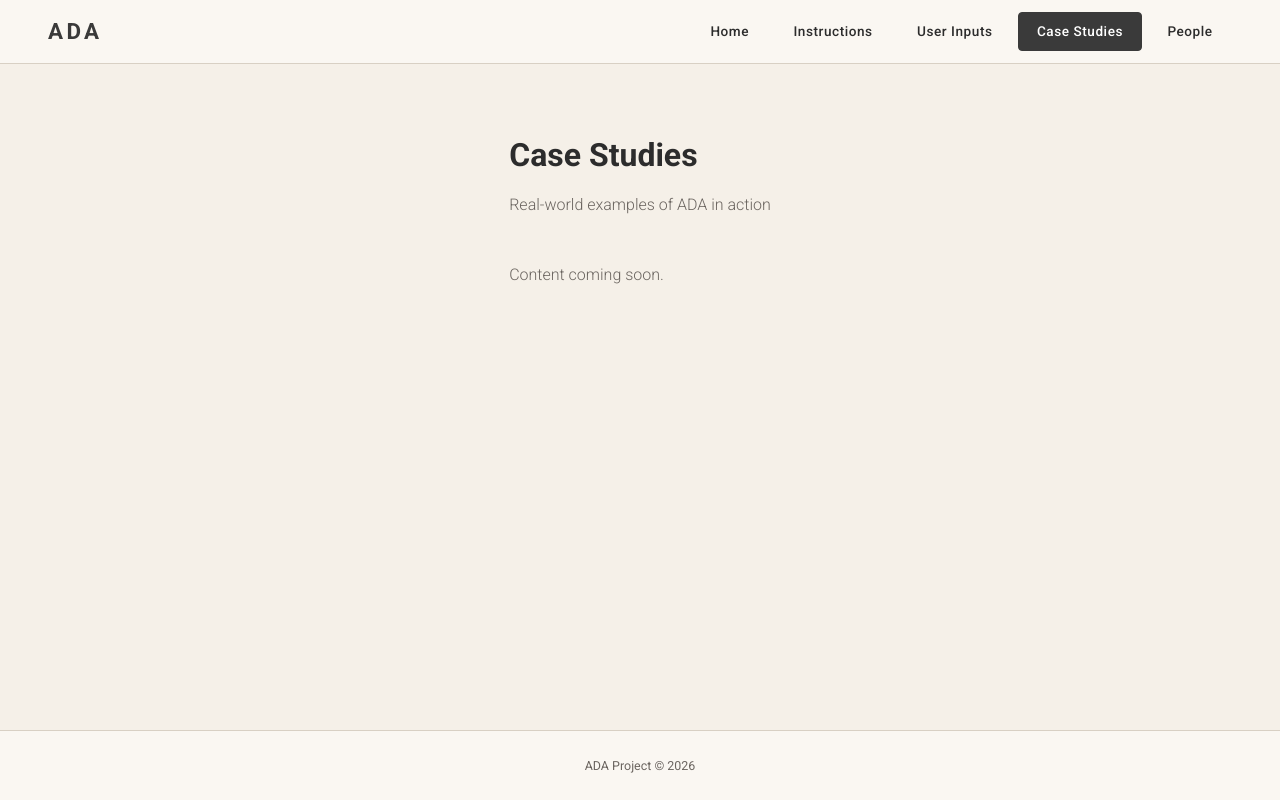
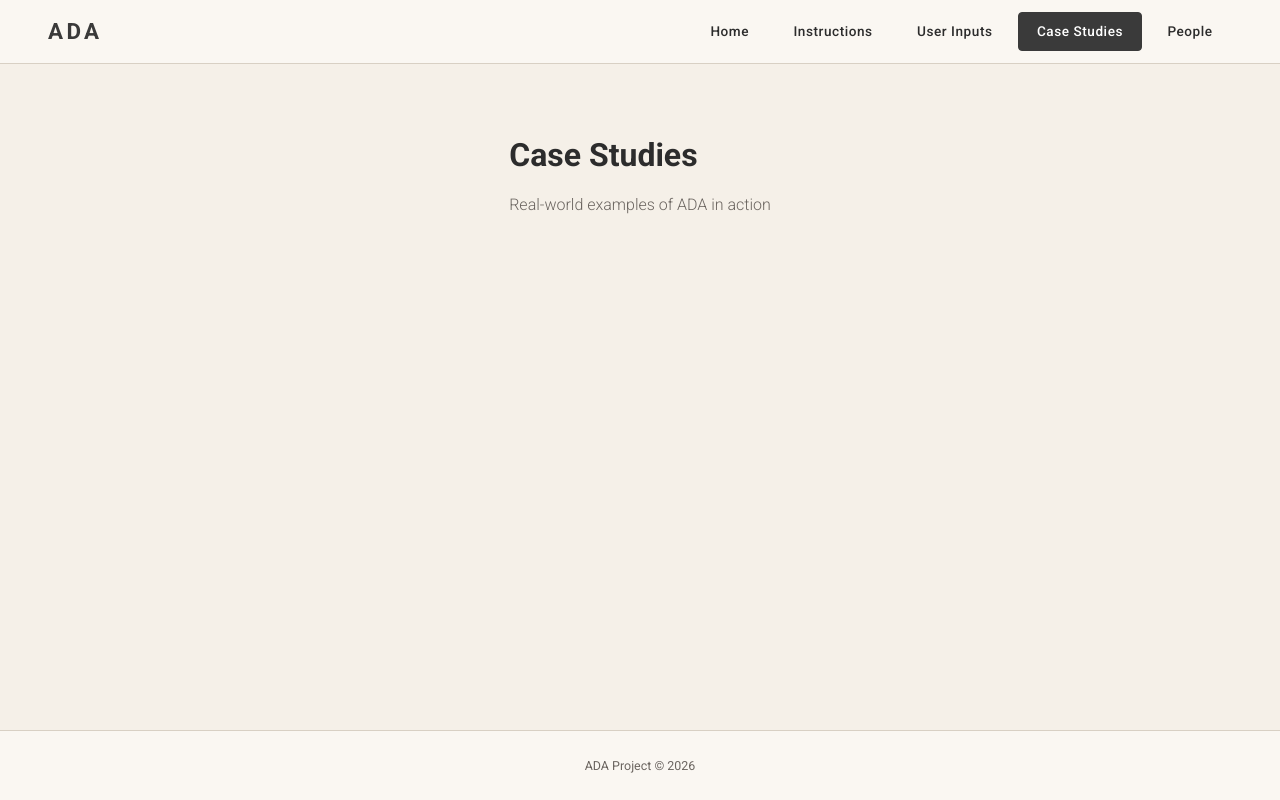
Before and after one commit to assessmentdesignagent/assessmentdesignagent.github.io, a plain HTML site: page case-studies.html in a window 1280 px wide. Drawn offline with Linux system fonts and the light colour scheme.

Commit message:
Update case-studies.html

```diff
--- a/case-studies.html
+++ b/case-studies.html
@@ -24,7 +24,6 @@
     <div class="content">
       <h1>Case Studies</h1>
       <p class="subtitle">Real-world examples of ADA in action</p>
-      <p>Content coming soon.</p>
     </div>
   </main>
 
```
